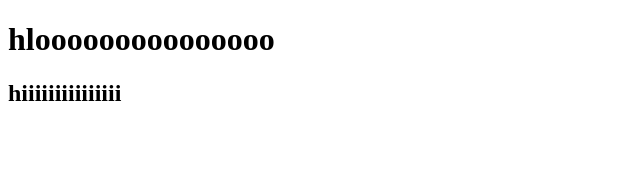
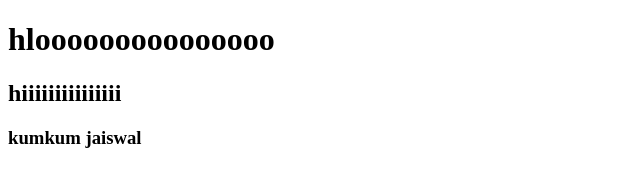
Before and after one commit to kumkum-jaiswal/demo, a plain HTML site: page index.html in a window 1280 px wide. Shown: the whole page, without its empty margins (0-640 px from the left). Drawn offline with Linux system fonts and the light colour scheme.

Commit message:
Update index.html

```diff
--- a/index.html
+++ b/index.html
@@ -8,5 +8,6 @@
 <body>
     <h1>hlooooooooooooooo</h1>
     <h2>hiiiiiiiiiiiiiii</h2>
+    <h3>kumkum jaiswal</h3>
 </body>
 </html>
```
